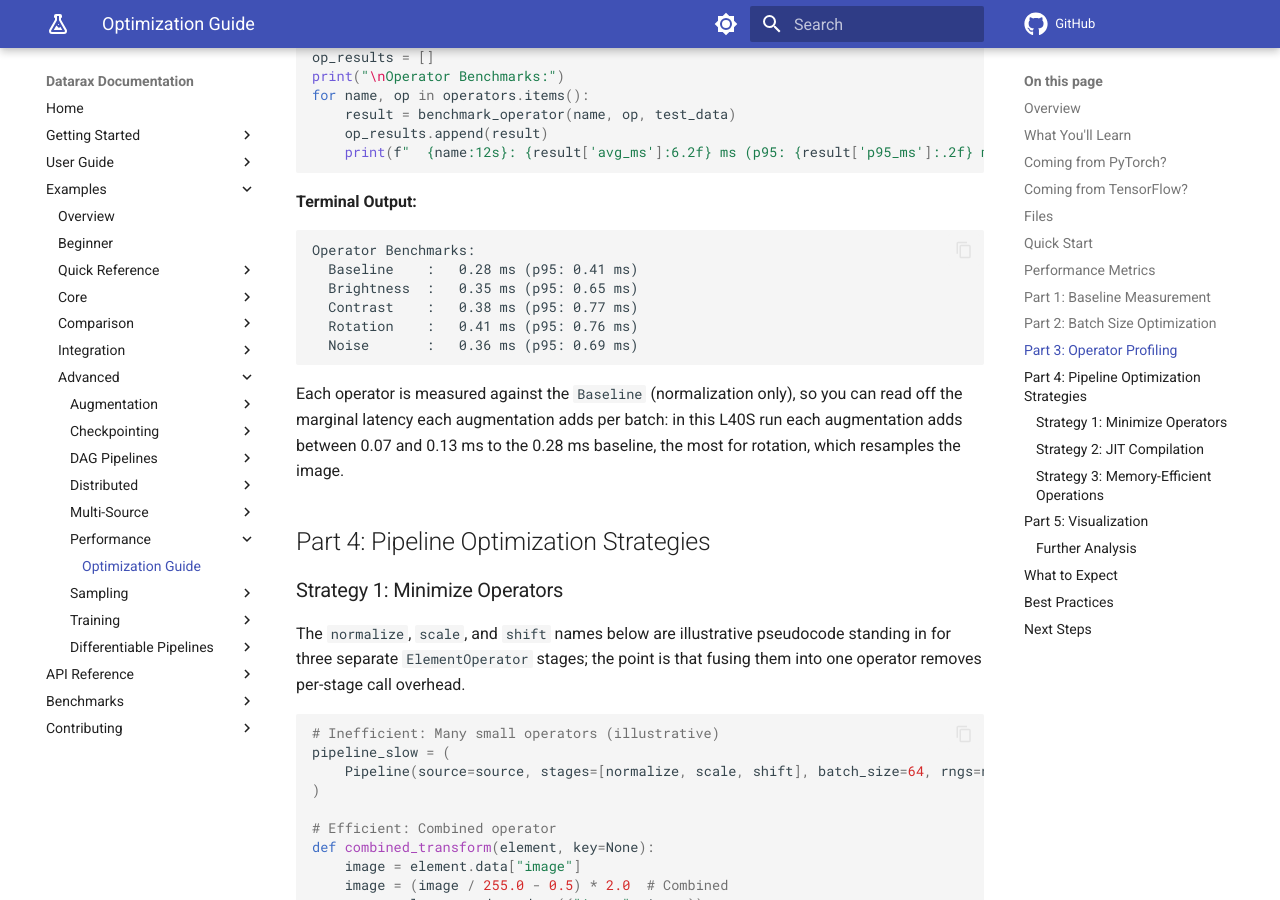
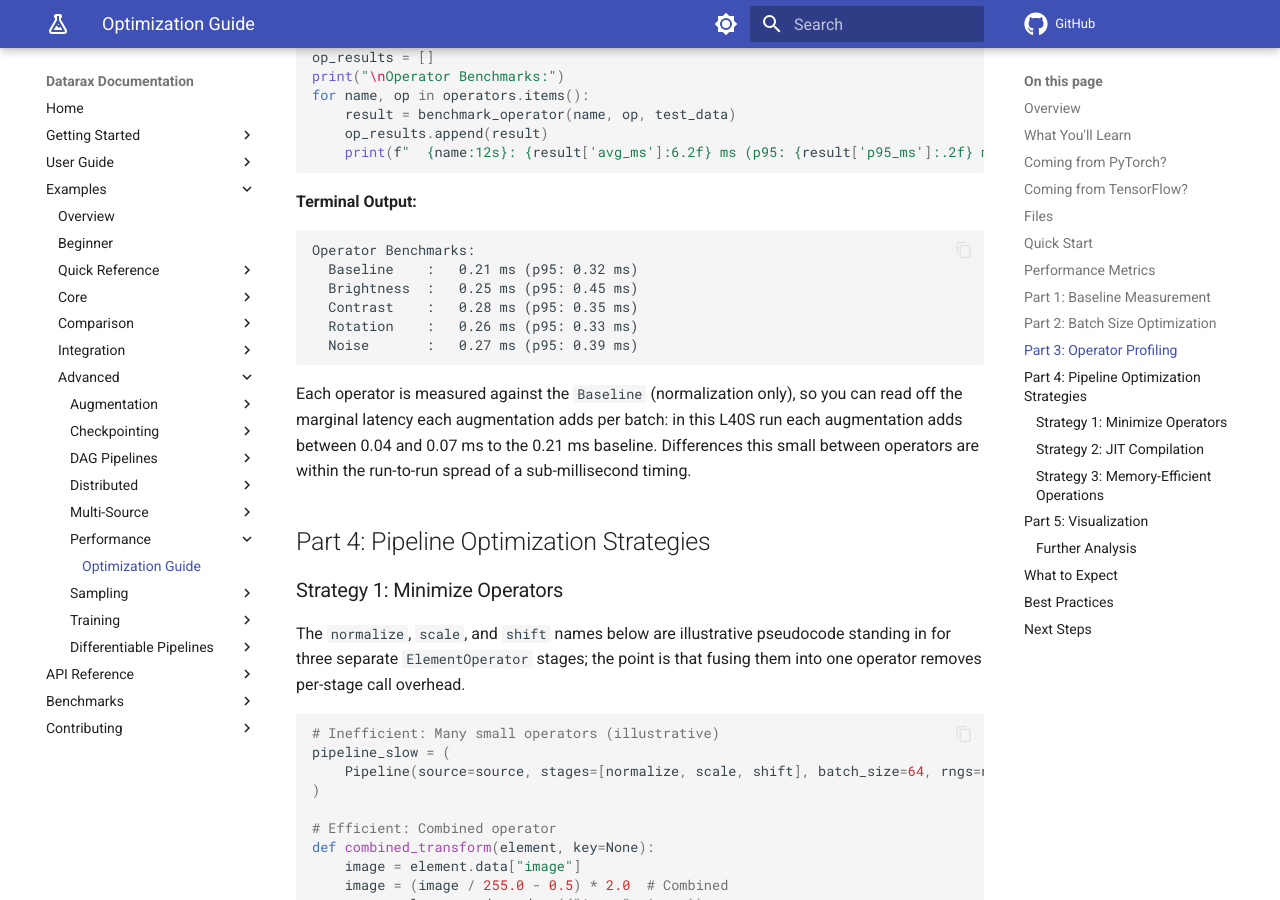
Before and after one commit to avitai/datarax, an MkDocs documentation site: the page built from docs/examples/advanced/performance/optimization-guide.md, in a window 1280 px wide and 900 px high, scrolled down 6111 px. Built offline with MkDocs 1.6.1 and Material for MkDocs 9.7.7, drawn with Linux system fonts in a browser that asks for light colours; comment, search, counter and statistics services are not loaded; some of the changed text lies outside the part shown.

Commit message:
docs(examples): publish the GPU run of the examples the source contract changed
Every example script changed on this branch ran on a Modal L40S from the
committed tree, beside a run of the same scripts at 8a517de. Printed results
and orders are unchanged apart from the expected lines (rng_counts [1] in the
two Grain comparisons, the HF tutorial's shuffle line), which the pages
already carry.

The pages whose quoted output is a timing now carry this run: the
optimization guide's baseline, batch sweep, operator latencies and report,
the Fashion-MNIST latency block and table, and the MNIST training log and
results table. The timing figures and the sample figures that no longer
matched what the examples draw are regenerated from the same run.

````diff
--- a/docs/examples/advanced/performance/optimization-guide.md
+++ b/docs/examples/advanced/performance/optimization-guide.md
@@ -275,17 +275,17 @@ for name, op in operators.items():
 **Terminal Output:**
 ```
 Operator Benchmarks:
-  Baseline    :   0.28 ms (p95: 0.41 ms)
-  Brightness  :   0.35 ms (p95: 0.65 ms)
-  Contrast    :   0.38 ms (p95: 0.77 ms)
-  Rotation    :   0.41 ms (p95: 0.76 ms)
-  Noise       :   0.36 ms (p95: 0.69 ms)
+  Baseline    :   0.21 ms (p95: 0.32 ms)
+  Brightness  :   0.25 ms (p95: 0.45 ms)
+  Contrast    :   0.28 ms (p95: 0.35 ms)
+  Rotation    :   0.26 ms (p95: 0.33 ms)
+  Noise       :   0.27 ms (p95: 0.39 ms)
 ```
 
 Each operator is measured against the `Baseline` (normalization only), so you
 can read off the marginal latency each augmentation adds per batch: in this L40S run each
-augmentation adds between 0.07 and 0.13 ms to the 0.28 ms baseline, the most for rotation,
-which resamples the image.
+augmentation adds between 0.04 and 0.07 ms to the 0.21 ms baseline. Differences this small
+between operators are within the run-to-run spread of a sub-millisecond timing.
 
 ## Part 4: Pipeline Optimization Strategies
 
@@ -474,19 +474,19 @@ OPTIMIZATION REPORT
 
 1. BATCH SIZE OPTIMIZATION
    Optimal batch size: 512
-   Peak throughput: 1,128,520 samples/s
+   Peak throughput: 1,924,946 samples/s
    Recommendation: Use batch sizes between 256 and 512
 
 2. OPERATOR OVERHEAD
-   Baseline latency: 0.28 ms
-   Brightness: +0.07 ms (+27%)
-   Contrast: +0.11 ms (+38%)
-   Rotation: +0.13 ms (+47%)
-   Noise: +0.08 ms (+29%)
+   Baseline latency: 0.21 ms
+   Brightness: +0.04 ms (+19%)
+   Contrast: +0.07 ms (+33%)
+   Rotation: +0.04 ms (+20%)
+   Noise: +0.05 ms (+25%)
 
 3. MEMORY EFFICIENCY
    Most efficient batch size: 64
-   Throughput/MB: 202596 samples/s/MB
+   Throughput/MB: 330383 samples/s/MB
 
 4. GENERAL RECOMMENDATIONS
    - Use JIT compilation for custom operators
````
Also changed, not shown: other parts of docs/examples/advanced/performance/optimization-guide.md (+9 -9 lines), docs/examples/core/fashion-augmentation-tutorial.md (+13 -13 lines), docs/examples/core/mnist-tutorial.md (+5 -5 lines), docs/assets/images/examples/cv-fashion-latency.png, docs/assets/images/examples/cv-fashion-samples.png, docs/assets/images/examples/cv-mnist-augmentation-samples.png, docs/assets/images/examples/cv-mnist-throughput.png, docs/assets/images/examples/cv-multisource-distribution.png, docs/assets/images/examples/cv-multisource-samples.png, docs/assets/images/examples/cv-multisource-throughput.png, docs/assets/images/examples/dist-sharding-throughput-scaling.png, docs/assets/images/examples/perf-batch-size-sweep.png, docs/assets/images/examples/perf-latency-distribution.png, docs/assets/images/examples/perf-memory-profile.png, 1 more files.
